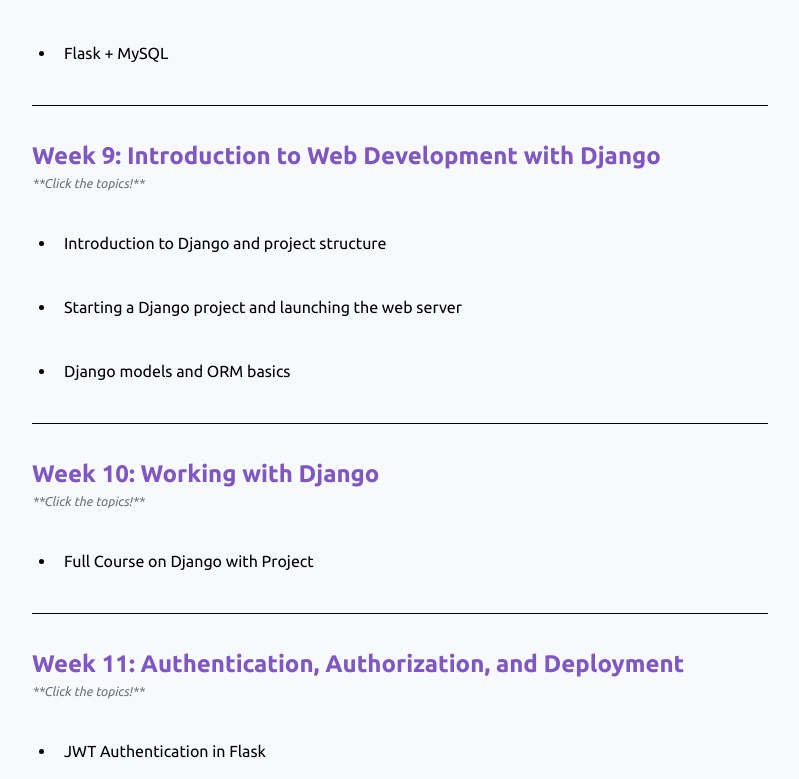
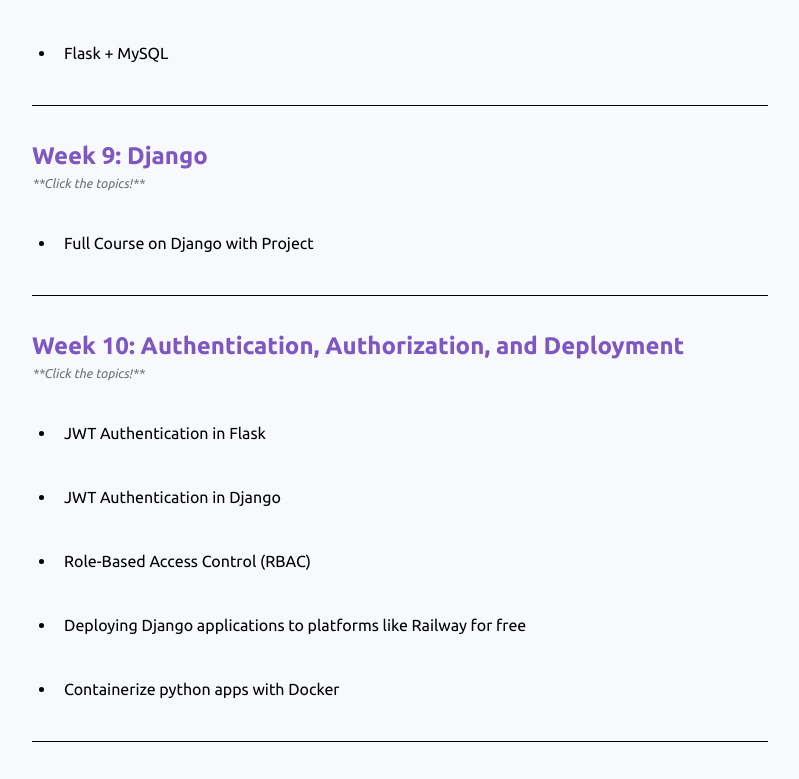
Before and after one commit to superSayianSkai/superCrackedDev, a React (Vite) app: page /pythonRoadMap in a window 1280 px wide. Shown: the part 3640-4419 px from the top of the page, without its empty margins (240-1039 px from the left). Built offline with nearby package versions, Linux system fonts and the light colour scheme; a web font is replaced by a local one.

Commit message:
new commit

```diff
--- a/src/Data.js/Langauges.js
+++ b/src/Data.js/Langauges.js
@@ -565,25 +565,7 @@
   },
   {
     week: "Week 9",
-    weekGoal: "Introduction to Web Development with Django",
-    resources: [
-      {
-        link: "",
-        resource: "Introduction to Django and project structure",
-      },
-      {
-        link: "",
-        resource: "Starting a Django project and launching the web server",
-      },
-      {
-        link: "",
-        resource: "Django models and ORM basics",
-      },
-    ],
-  },
-  {
-    week: "Week 10",
-    weekGoal: "Working with Django",
+    weekGoal: "Django",
     resources: [
       {
         link: "https://youtube.com/playlist?list=PL4cUxeGkcC9iqfAag3a_BKEX1N43uJutw&si=bwUDynskJ6qMVnCQ",
@@ -593,7 +575,7 @@
   },
 
   {
-    week: "Week 11",
+    week: "Week 10",
     weekGoal: "Authentication, Authorization, and Deployment",
     resources: [
       {
@@ -621,7 +603,7 @@
     ],
   },
   {
-    week: "Week 12",
+    week: "Week 11",
     weekGoal: "Final Project",
     resources: [
       {
```
